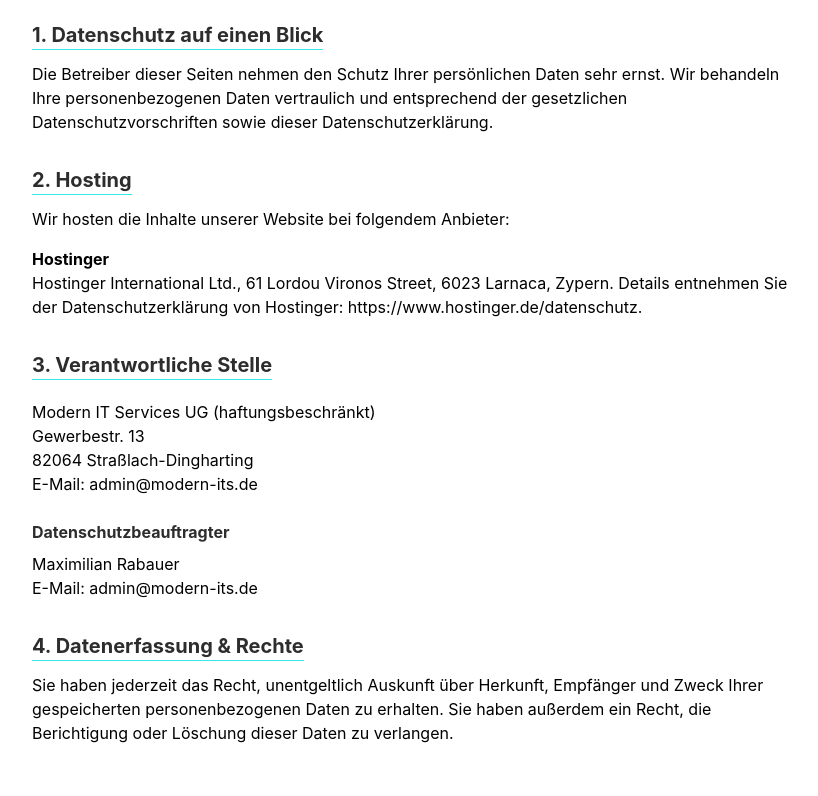
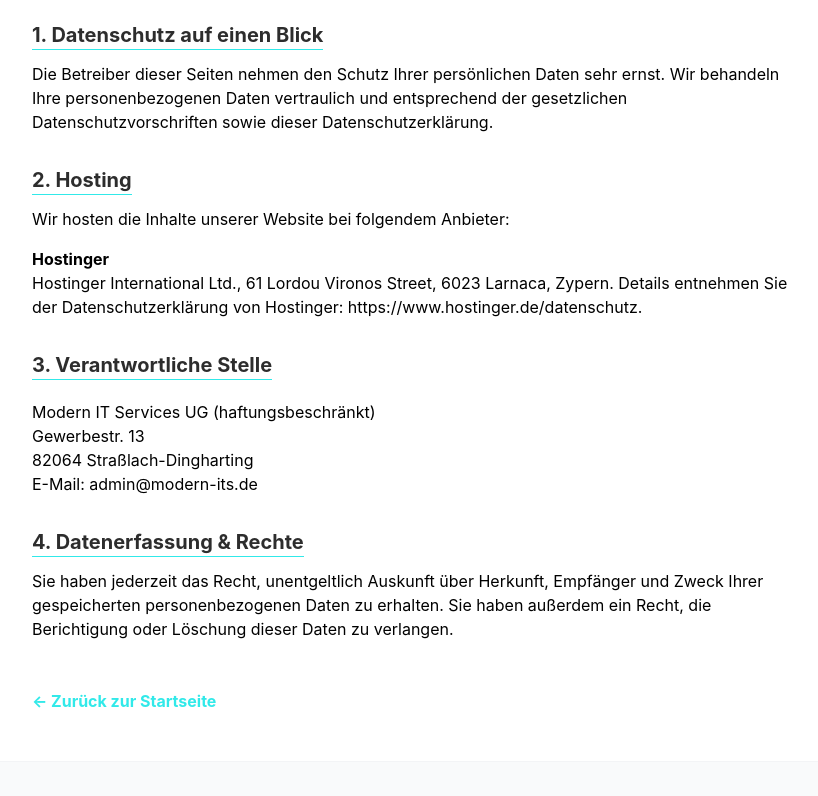
Before and after one commit to ellen2407/modern-services, a React (Vite) app: page /legal in a window 1280 px wide. Shown: the part 1378-2174 px from the top of the page, without its empty margins (320-1138 px from the left). Built offline with nearby package versions, Linux system fonts and the light colour scheme.

Commit message:
Namen korrigiert, Datenschutzbeauftragter raus

```diff
--- a/src/components/Legal.tsx
+++ b/src/components/Legal.tsx
@@ -51,7 +51,7 @@
           <div>
             <h2 className="text-xl font-bold text-[#2d2d2d] mb-2">Redaktionell verantwortlich</h2>
             <p>
-              Modern Services<br />
+              Modern IT Services UG (haftungsbeschränkt)<br />
               Vertreten durch die Geschäftsführer:<br />
               Maximilian Rabauer, Heinz Rabauer<br />
               Gewerbestr. 13<br />
@@ -113,11 +113,6 @@
                   82064 Straßlach-Dingharting<br />
                   E-Mail: admin@modern-its.de
                 </p>
-                <h3 className="font-bold mt-6 text-[#2d2d2d]">Datenschutzbeauftragter</h3>
-                <p className="mt-2">
-                  Maximilian Rabauer<br />
-                  E-Mail: admin@modern-its.de
-                </p>
               </div>
 
               <div>
```
